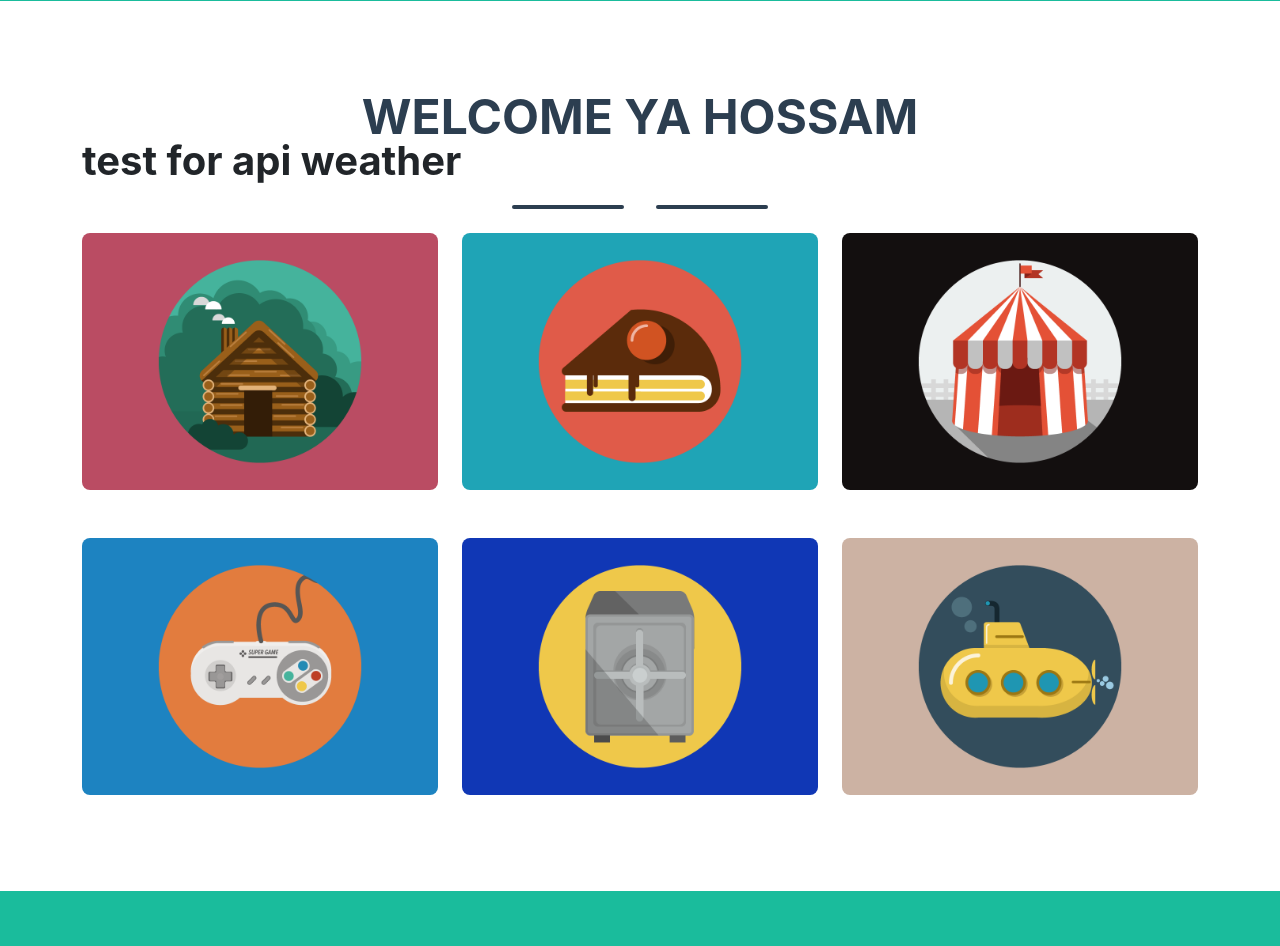
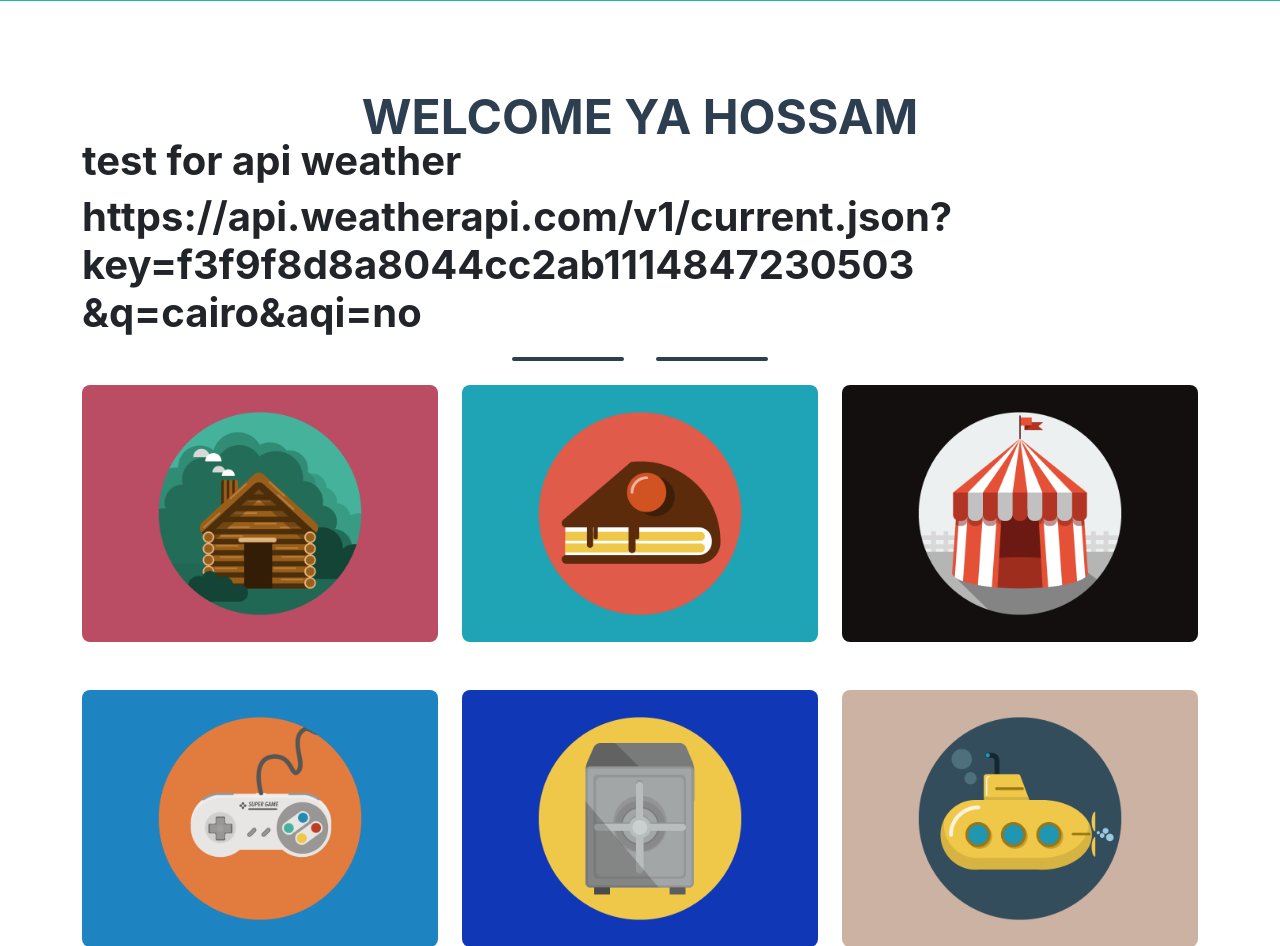
Before and after one commit to hossamalhossany/project, a Django app: page / in a window 1280 px wide. Shown: the part 767-1713 px from the top of the page. Run offline with Django 3.2, Linux system fonts and the light colour scheme; some libraries are stand-ins or nearby versions.

Commit message:
98 ** 5-3-2023 ** 1:30 PM - work

```diff
--- a/home/tohy9ak93y7n/project/templates/pages/index.html
+++ b/home/tohy9ak93y7n/project/templates/pages/index.html
@@ -26,6 +26,7 @@
                     <!-- Portfolio Section Heading-->
                     <h2 class="page-section-heading text-center text-uppercase text-secondary mb-0">WelCome ya Hossam</h2>
                     <h1>test for api weather</h1>
+                    <h1>https://api.weatherapi.com/v1/current.json?key=f3f9f8d8a8044cc2ab1114847230503 &q=cairo&aqi=no</h1>
                     <!-- Icon Divider-->
                     <div class="divider-custom">
                         <div class="divider-custom-line"></div>
```
